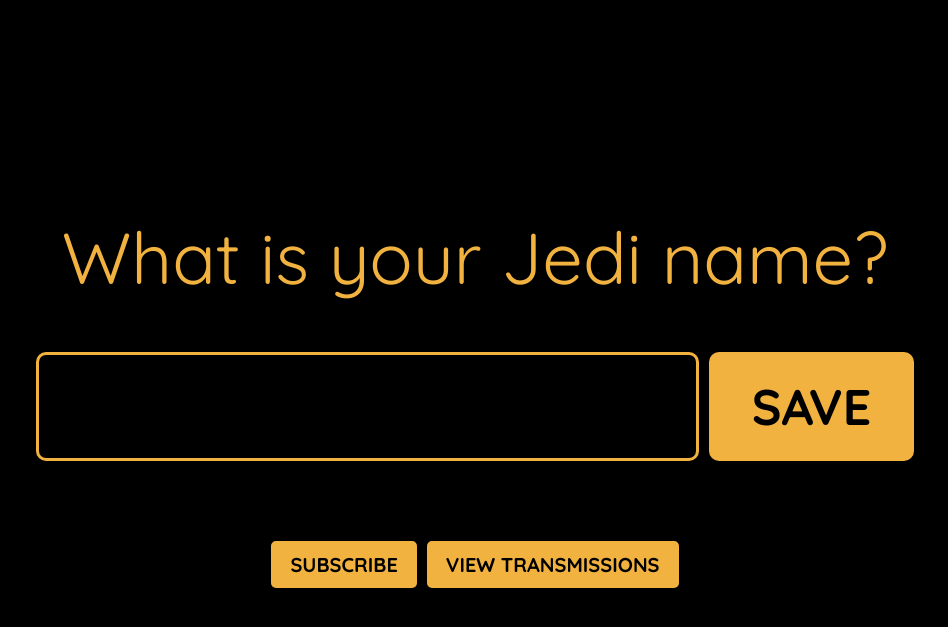
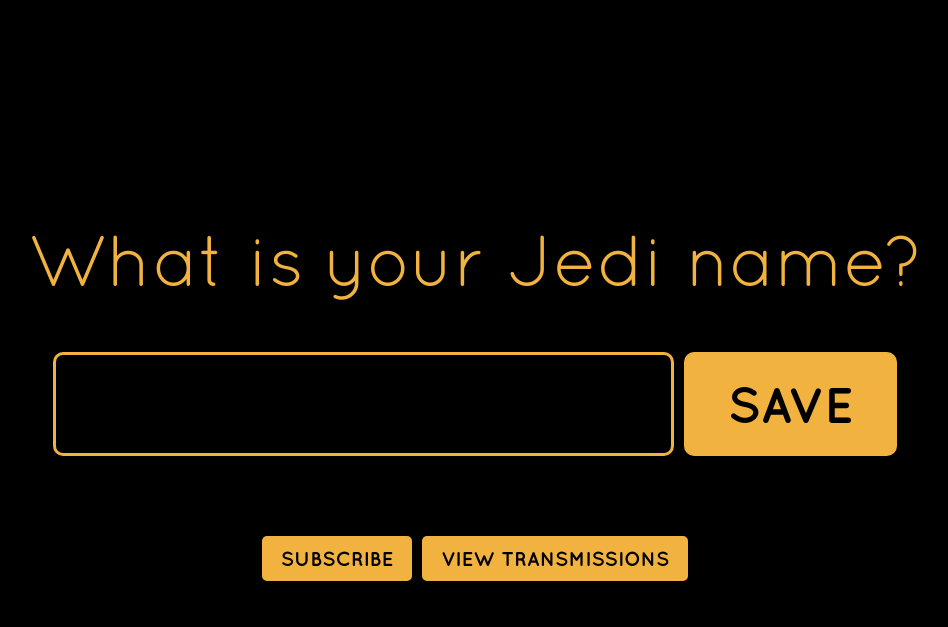
Before and after one commit to jedijulia/starwarspwa, a Django app: page / in a window 1280 px wide. Shown: the top 627 px of the page, without its empty margins (165-1113 px from the left). Run offline with Django 3.2, Linux system fonts and the light colour scheme.

Commit message:
use locally hosted fonts instead of google fonts

```diff
--- /dev/null
+++ b/starwarspwa/static/starwarspwa/stylesheets/fonts.css
@@ -0,0 +1,12 @@
+@font-face {
+    font-family: "Quicksand";
+    src: url("../fonts/quicksand/regular.woff2") format("woff2");
+    font-weight: normal;
+}
+
+
+@font-face {
+    font-family: "Quicksand";
+    src: url("../fonts/quicksand/bold.woff2") format("woff2");
+    font-weight: bold;
+}
--- a/starwarspwa/templates/starwarspwa/home.html
+++ b/starwarspwa/templates/starwarspwa/home.html
@@ -5,7 +5,7 @@
         <title>Jedi Beacon Transceiver</title>
 
         <link rel="manifest" href="/manifest.json">
-        <link href='https://fonts.googleapis.com/css?family=Quicksand:400,700' rel='stylesheet' type='text/css'>
+        <link rel="stylesheet" href="/static/starwarspwa/stylesheets/fonts.css">
         <link rel="stylesheet" href="/static/starwarspwa/stylesheets/base.css">
         <link rel="stylesheet" href="/static/starwarspwa/stylesheets/home.css">
     </head>
--- a/starwarspwa/templates/starwarspwa/offline.html
+++ b/starwarspwa/templates/starwarspwa/offline.html
@@ -5,7 +5,7 @@
         <title>You are offline!</title>
 
         <link rel="manifest" href="/manifest.json">
-        <link href='https://fonts.googleapis.com/css?family=Quicksand:400,700' rel='stylesheet' type='text/css'>
+        <link rel="stylesheet" href="/static/starwarspwa/stylesheets/fonts.css">
         <link rel="stylesheet" href="/static/starwarspwa/stylesheets/base.css">
     </head>
 
--- a/starwarspwa/templates/starwarspwa/transmissions.html
+++ b/starwarspwa/templates/starwarspwa/transmissions.html
@@ -5,7 +5,7 @@
         <title>Jedi Beacon Transmissions</title>
 
         <link rel="manifest" href="/manifest.json">
-        <link href='https://fonts.googleapis.com/css?family=Quicksand:400,700' rel='stylesheet' type='text/css'>
+        <link rel="stylesheet" href="/static/starwarspwa/stylesheets/fonts.css">
         <link rel="stylesheet" href="/static/starwarspwa/stylesheets/base.css">
         <link rel="stylesheet" href="/static/starwarspwa/stylesheets/transmissions.css">
     </head>
```
Also changed, not shown: starwarspwa/static/starwarspwa/fonts/quicksand/bold.woff2 (added), starwarspwa/static/starwarspwa/fonts/quicksand/regular.woff2 (added).
